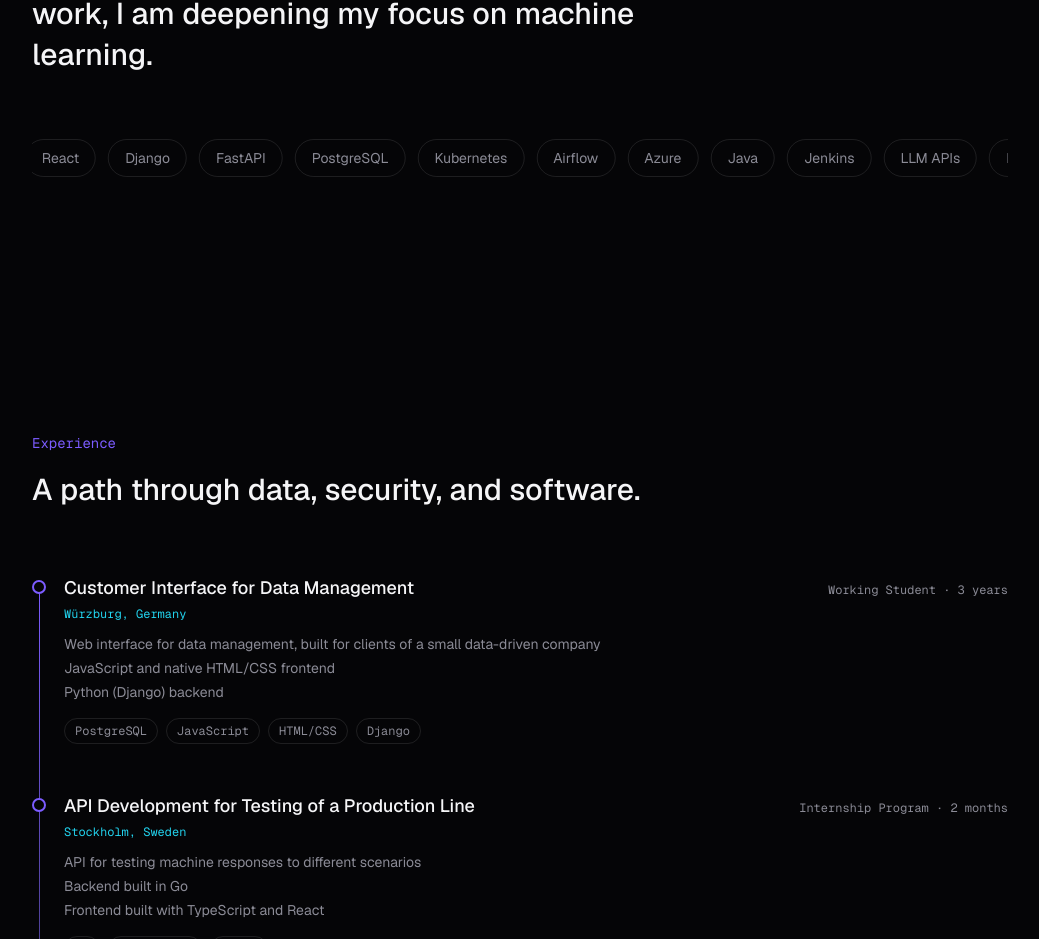
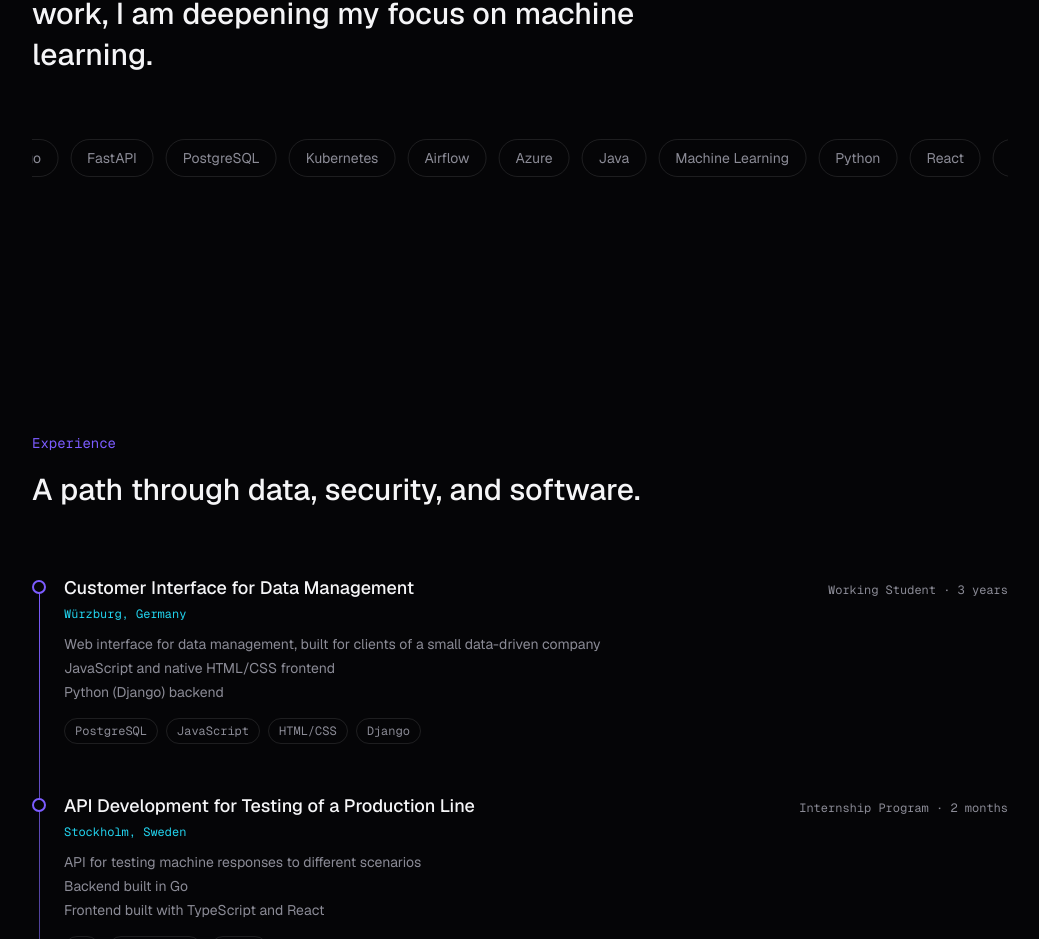
Before and after one commit to MarcoKl99/marcokl-website, a Next.js app: page / in a window 1280 px wide. Shown: the part 1219-2158 px from the top of the page, without its empty margins (120-1159 px from the left). Built offline with nearby package versions, Linux system fonts and the light colour scheme.

Commit message:
feat: Switch out deprecated tech stack entries with current ones

```diff
--- a/src/components/about.tsx
+++ b/src/components/about.tsx
@@ -2,8 +2,6 @@ import { Reveal } from "./reveal";
 
 const STACK = [
   "Python",
-  "TypeScript",
-  "Go",
   "React",
   "Django",
   "FastAPI",
@@ -12,8 +10,7 @@ const STACK = [
   "Airflow",
   "Azure",
   "Java",
-  "Jenkins",
-  "LLM APIs",
+  "Machine Learning",
 ];
 
 export function About() {
```
